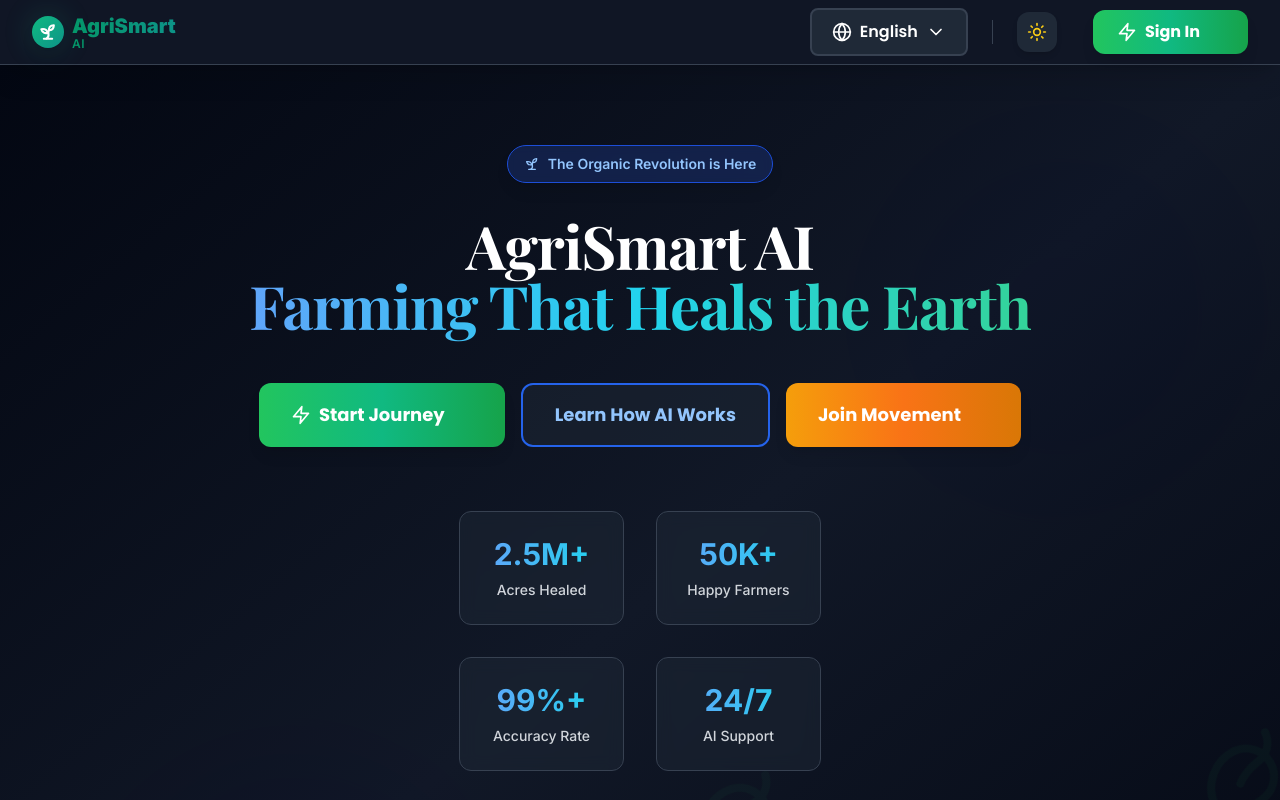
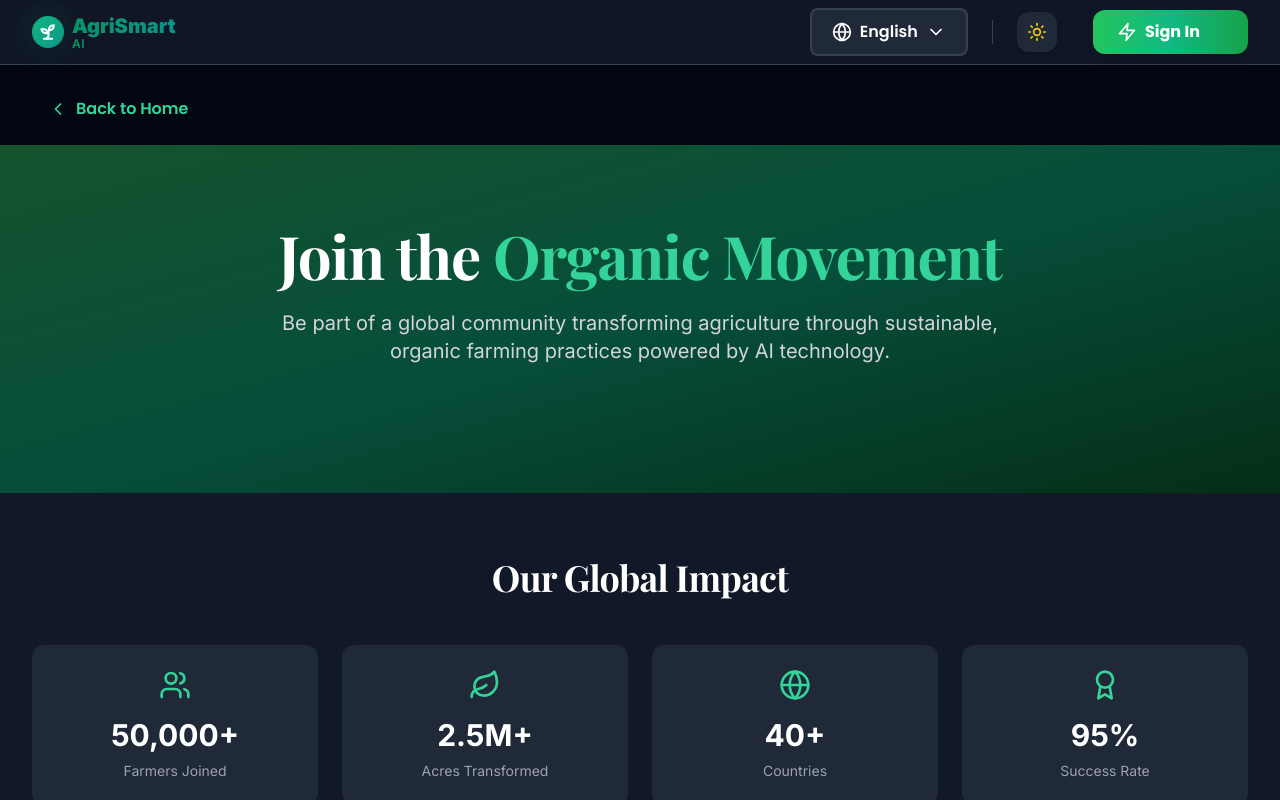
Before and after one commit to Akash7653/Agrismart, a React (Vite) app in the folder frontend/: page / in a window 1280 px wide. Both pictures are taken after a click on the button "Join Movement". Shown: the top 800 px of the page. Built offline with nearby package versions, Linux system fonts and the light colour scheme.

Commit message:
feat: Implement proper navigation for Learn How AI and Join Movement pages with back buttons

```diff
--- a/frontend/src/App.tsx
+++ b/frontend/src/App.tsx
@@ -53,6 +53,7 @@ function App() {
     setShowSuccessToast(true);
     setIsLoginAction(true);
     setShowAuthModal(false);
+    setActiveSection('dashboard');
   };
 
   const handleSignOut = () => {
@@ -60,6 +61,7 @@ function App() {
     localStorage.removeItem('authToken');
     localStorage.removeItem('user');
     setShowAuthModal(false);
+    setActiveSection('dashboard');
   };
 
   const handleSectionNavigate = (section: string) => {
@@ -77,11 +79,11 @@ function App() {
                 onAuthClick={() => setShowAuthModal(true)}
                 onSignOut={handleSignOut}
               />
-              {/* Routing for landing page CTAs */}
-              {window.location.pathname === '/learn-how-ai' ? (
-                <LearnHowAI />
-              ) : window.location.pathname === '/join-the-movement' ? (
-                <JoinTheMovement />
+              {/* Routing for landing page CTAs - use state-based navigation */}
+              {activeSection === 'learn-how-ai' ? (
+                <LearnHowAI onBack={() => setActiveSection('dashboard')} />
+              ) : activeSection === 'join-movement' ? (
+                <JoinTheMovement onBack={() => setActiveSection('dashboard')} />
               ) : (
                 <LandingPage
                   onGetStarted={() => setShowAuthModal(true)}
@@ -110,9 +112,9 @@ function App() {
                     {activeSection === 'history' && <UserHistory />}
                     {activeSection === 'analytics' && <ModernAnalytics />}
                     {activeSection === 'learn-how-ai' ? (
-                      <LearnHowAI />
+                      <LearnHowAI onBack={() => setActiveSection('dashboard')} />
                     ) : activeSection === 'join-movement' ? (
-                      <JoinTheMovement />
+                      <JoinTheMovement onBack={() => setActiveSection('dashboard')} />
                     ) : activeSection === 'dashboard' ? (
                       <>
                         <Hero currentUser={currentUser} onGetStarted={() => setShowAuthModal(true)} />
--- a/frontend/src/components/JoinTheMovement.tsx
+++ b/frontend/src/components/JoinTheMovement.tsx
@@ -1,8 +1,12 @@
 import React from 'react';
-import { Users, Leaf, Heart, Globe, Award, TrendingUp, ArrowRight } from 'lucide-react';
+import { Users, Leaf, Heart, Globe, Award, TrendingUp, ArrowRight, ChevronLeft } from 'lucide-react';
 import { useTheme } from '../context/ThemeContext';
 
-const JoinTheMovement: React.FC = () => {
+interface JoinTheMovementProps {
+  onBack?: () => void;
+}
+
+const JoinTheMovement: React.FC<JoinTheMovementProps> = ({ onBack }) => {
   const { isDark } = useTheme();
 
   const stats = [
@@ -37,6 +41,23 @@ const JoinTheMovement: React.FC = () => {
 
   return (
     <div className={`min-h-screen transition-colors duration-300 ${isDark ? 'bg-gray-950' : 'bg-gray-50'}`}>
+      {/* Back Button */}
+      {onBack && (
+        <div className="max-w-7xl mx-auto px-4 sm:px-6 lg:px-8 pt-6 pb-4">
+          <button
+            onClick={onBack}
+            className={`group flex items-center gap-2 px-4 py-2 rounded-lg transition-all duration-300 hover:-translate-x-1 ${
+              isDark
+                ? 'text-emerald-400 hover:bg-gray-900/50'
+                : 'text-emerald-700 hover:bg-emerald-50'
+            }`}
+          >
+            <ChevronLeft className="w-5 h-5" />
+            <span className="font-semibold">Back to Home</span>
+          </button>
+        </div>
+      )}
+
       {/* Hero Section */}
       <div className={`relative overflow-hidden ${isDark ? 'bg-gradient-to-br from-green-900 via-emerald-900 to-green-950' : 'bg-gradient-to-br from-green-100 via-emerald-50 to-green-100'}`}>
         <div className="max-w-7xl mx-auto px-4 sm:px-6 lg:px-8 py-20">
--- a/frontend/src/components/LearnHowAI.tsx
+++ b/frontend/src/components/LearnHowAI.tsx
@@ -1,8 +1,12 @@
 import React from 'react';
-import { Brain, Zap, TrendingUp, Shield, Users, BarChart3, ArrowRight } from 'lucide-react';
+import { Brain, Zap, TrendingUp, Shield, Users, BarChart3, ArrowRight, ChevronLeft } from 'lucide-react';
 import { useTheme } from '../context/ThemeContext';
 
-const LearnHowAI: React.FC = () => {
+interface LearnHowAIProps {
+  onBack?: () => void;
+}
+
+const LearnHowAI: React.FC<LearnHowAIProps> = ({ onBack }) => {
   const { isDark } = useTheme();
 
   const features = [
@@ -41,6 +45,23 @@ const LearnHowAI: React.FC = () => {
 
   return (
     <div className={`min-h-screen transition-colors duration-300 ${isDark ? 'bg-gray-950' : 'bg-gray-50'}`}>
+      {/* Back Button */}
+      {onBack && (
+        <div className="max-w-7xl mx-auto px-4 sm:px-6 lg:px-8 pt-6 pb-4">
+          <button
+            onClick={onBack}
+            className={`group flex items-center gap-2 px-4 py-2 rounded-lg transition-all duration-300 hover:-translate-x-1 ${
+              isDark
+                ? 'text-blue-400 hover:bg-gray-900/50'
+                : 'text-emerald-700 hover:bg-emerald-50'
+            }`}
+          >
+            <ChevronLeft className="w-5 h-5" />
+            <span className="font-semibold">Back to Home</span>
+          </button>
+        </div>
+      )}
+
       {/* Hero Section */}
       <div className={`relative overflow-hidden ${isDark ? 'bg-gradient-to-br from-blue-900 via-indigo-900 to-purple-900' : 'bg-gradient-to-br from-emerald-100 via-blue-100 to-purple-100'}`}>
         <div className="max-w-7xl mx-auto px-4 sm:px-6 lg:px-8 py-20">
```
